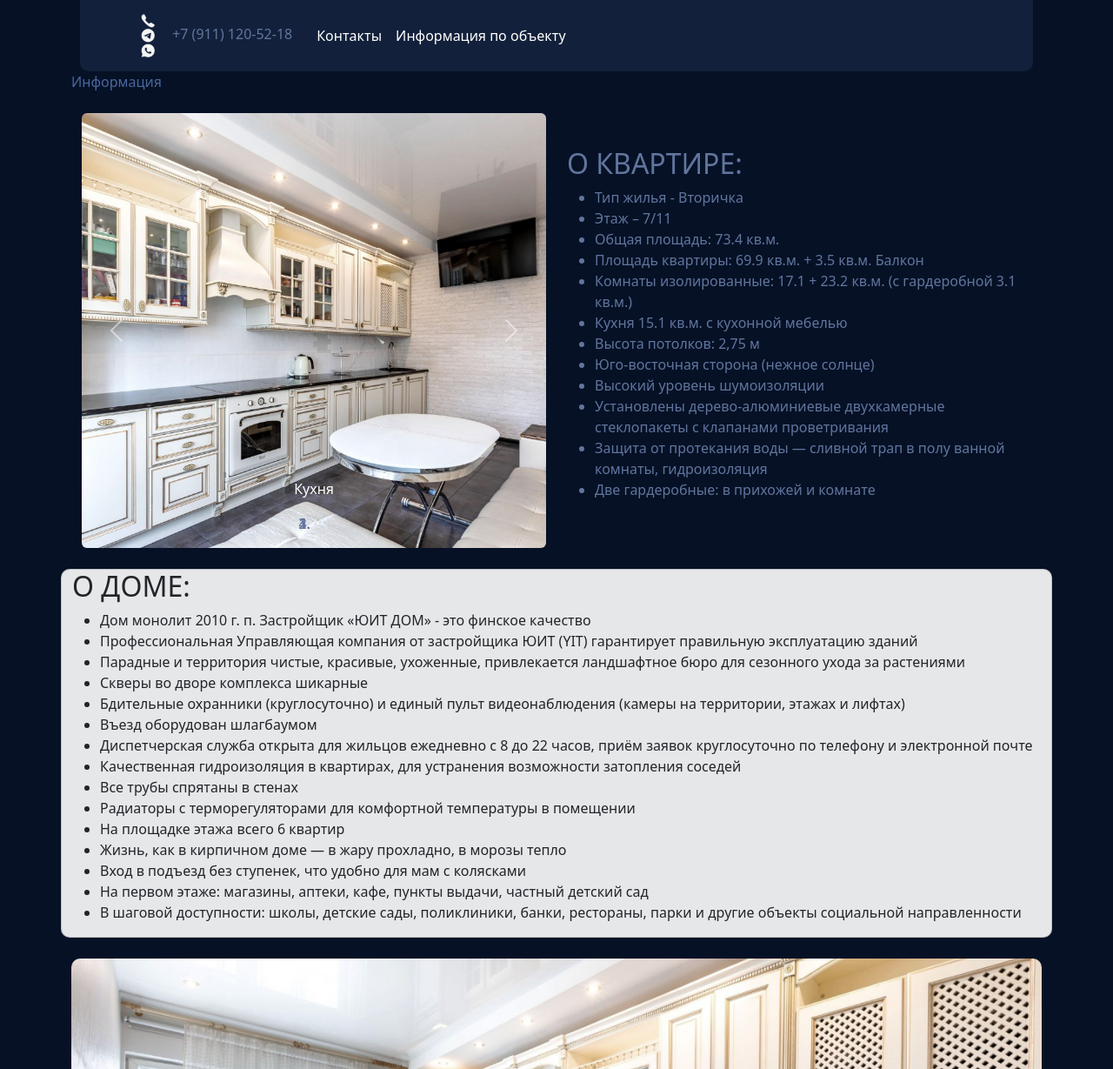
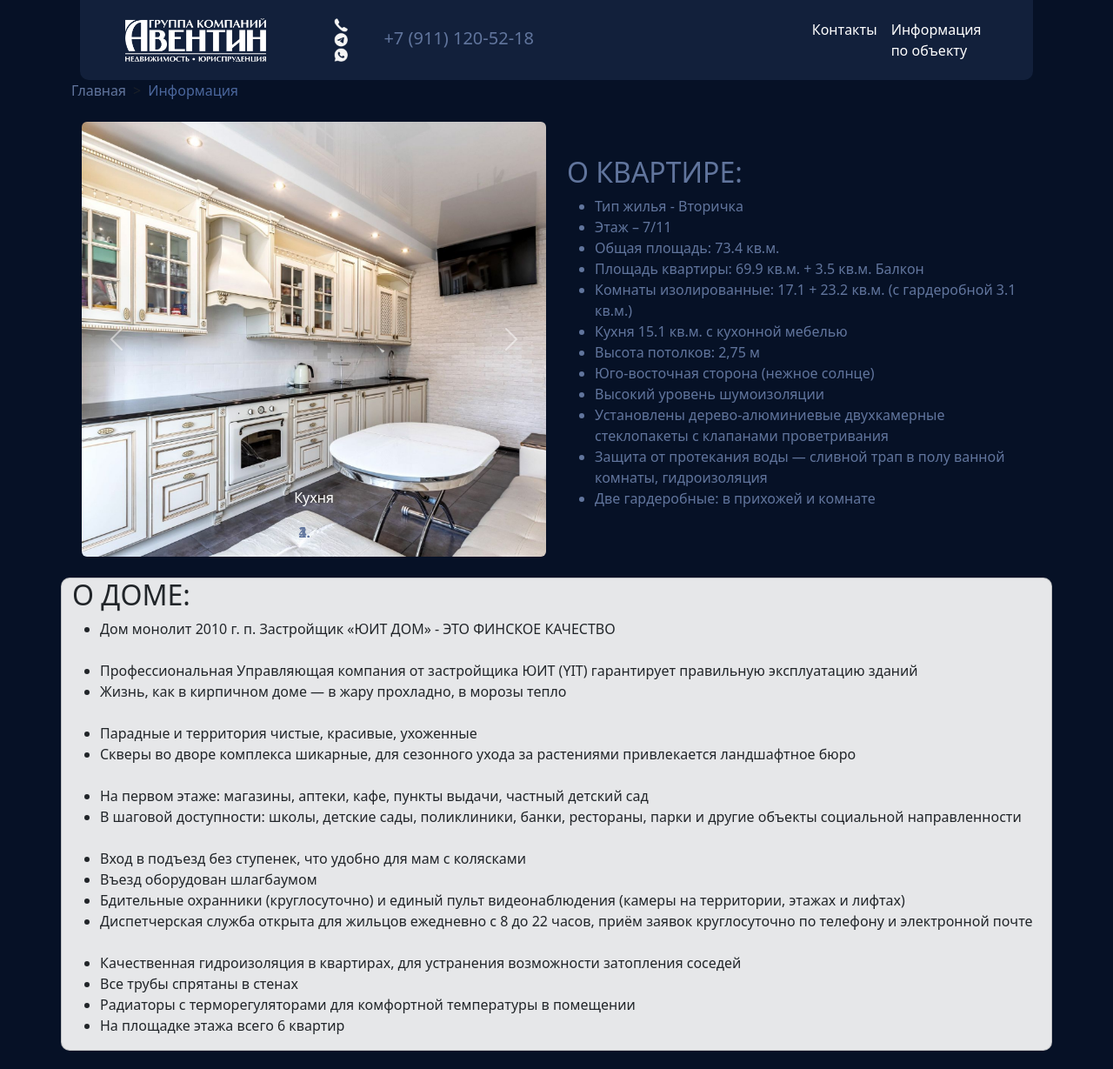
Before and after one commit to GabiIuliia/First_website, a plain HTML site: page info.html in a window 1280 px wide. Shown: the top 1229 px of the page at 87% size. Drawn offline with nearby package versions, Linux system fonts and the light colour scheme.

Commit message:
хоть как-то

```diff
--- a/info.html
+++ b/info.html
@@ -13,11 +13,13 @@
 
 <!--Главный контейнер-->
 <div class="container">
-    <!--Шапка-->
+
+   <!--Шапка-->
     <header>
         <nav class="navbar navbar-expand-lg navbar-dark" style="background-color: #12203B;">
             <div class="container-fluid">
 
+                <a class="navbar-brand" href="index.html"><img src="image/logo.png" height="50px">
                     <span class="navbar-text"><img src="image/ttw.png" height="50px">
                     +7 (911) 120-52-18
                 </span>
@@ -32,16 +34,17 @@
                         <a class="nav-link active" aria-current="page" href="contact.html">Контакты</a>
                         <a class="nav-link" href="info.html">Информация по объекту</a>
 
-
                     </div>
                 </div>
             </div>
         </nav>
     </header>
+
     <!--Шапка конец-->
     <!--    хлебные крошки-->
-    <nav style="--bs-breadcrumb-divider: '>';" aria-label="breadcrumb">
+    <nav style="--bs-breadcrumb-divider: '>';" aria-label="breadcrumb" >
         <ol class="breadcrumb">
+            <li class="breadcrumb-item"><a href="first.html">Главная</a></li>
             <li class="breadcrumb-item active" aria-current="page">Информация</li>
         </ol>
     </nav>
@@ -132,31 +135,33 @@
             <div class="house-info">
                 <h2>О ДОМЕ:</h2>
                 <ul>
-                    <li>Дом монолит 2010 г. п. Застройщик «ЮИТ ДОМ» - это финское качество</li>
+                    <li>Дом монолит 2010 г. п. Застройщик «ЮИТ ДОМ» - ЭТО ФИНСКОЕ КАЧЕСТВО</li>
+                    <br>
                     <li>Профессиональная Управляющая компания от застройщика ЮИТ (YIT) гарантирует правильную
-                        эксплуатацию зданий
-                    </li>
-                    <li>Парадные и территория чистые, красивые, ухоженные, привлекается ландшафтное бюро для сезонного
-                        ухода за растениями
-                    </li>
-                    <li>Скверы во дворе комплекса шикарные</li>
+                        эксплуатацию зданий</li>
+                    <li>Жизнь, как в кирпичном доме — в жару прохладно, в морозы тепло</li>
+                    <br>
+                    <li>Парадные и территория чистые, красивые, ухоженные</li>
+                    <li>Скверы во дворе комплекса шикарные, для сезонного ухода за растениями привлекается ландшафтное бюро</li>
+                    <br>
+                    <li>На первом этаже: магазины, аптеки, кафе, пункты выдачи, частный детский сад</li>
+                    <li>В шаговой доступности: школы, детские сады, поликлиники, банки, рестораны, парки и другие
+                        объекты социальной направленности</li>
+                    <br>
+
+                    <li>Вход в подъезд без ступенек, что удобно для мам с колясками</li>
+                    <li>Въезд оборудован шлагбаумом</li>
                     <li>Бдительные охранники (круглосуточно) и единый пульт видеонаблюдения (камеры на территории,
                         этажах и лифтах)
                     </li>
-                    <li>Въезд оборудован шлагбаумом</li>
                     <li>Диспетчерская служба открыта для жильцов ежедневно с 8 до 22 часов, приём заявок круглосуточно
-                        по телефону и электронной почте
-                    </li>
+                        по телефону и электронной почте</li>
+                    <br>
                     <li>Качественная гидроизоляция в квартирах, для устранения возможности затопления соседей</li>
                     <li>Все трубы спрятаны в стенах</li>
                     <li>Радиаторы с терморегуляторами для комфортной температуры в помещении</li>
                     <li>На площадке этажа всего 6 квартир</li>
-                    <li>Жизнь, как в кирпичном доме — в жару прохладно, в морозы тепло</li>
-                    <li>Вход в подъезд без ступенек, что удобно для мам с колясками</li>
-                    <li>На первом этаже: магазины, аптеки, кафе, пункты выдачи, частный детский сад</li>
-                    <li>В шаговой доступности: школы, детские сады, поликлиники, банки, рестораны, парки и другие
-                        объекты социальной направленности
-                    </li>
+
                 </ul>
             </div>
         </div>
@@ -302,6 +307,7 @@
             <div class="col-md-3">
                 <h5>Навигация</h5>
                 <ul class="list-unstyled">
+                    <li><a href="index.html" class="text-decoration-none">Главная</a></li>
                     <li><a href="contact.html" class="text-decoration-none">Контакты</a></li>
                     <li><a href="foto.html" class="text-decoration-none">Фото</a></li>
                 </ul>
```
Also changed, not shown: contact.html (+6 -1 lines), index.html (+3 -2 lines).
